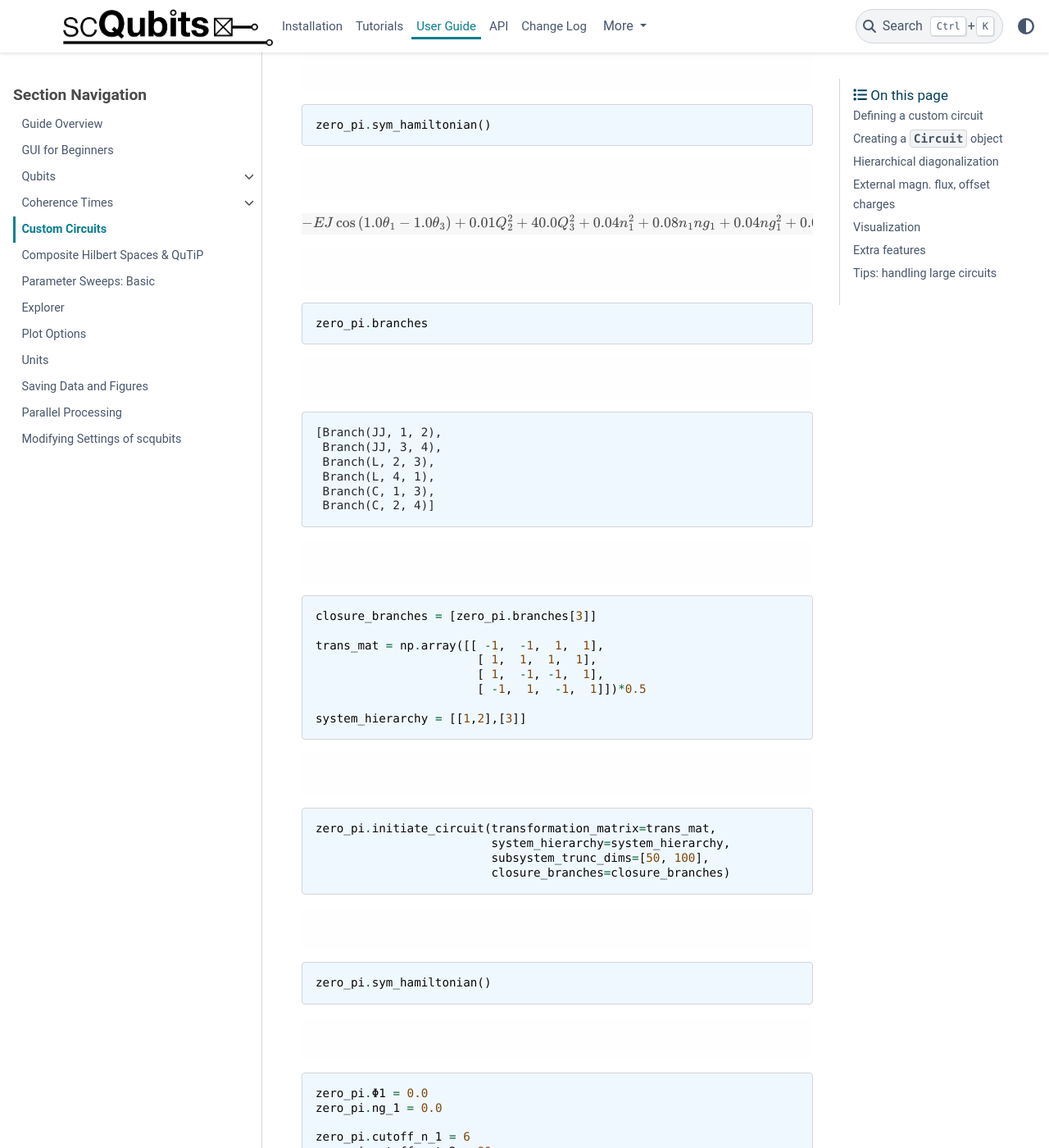
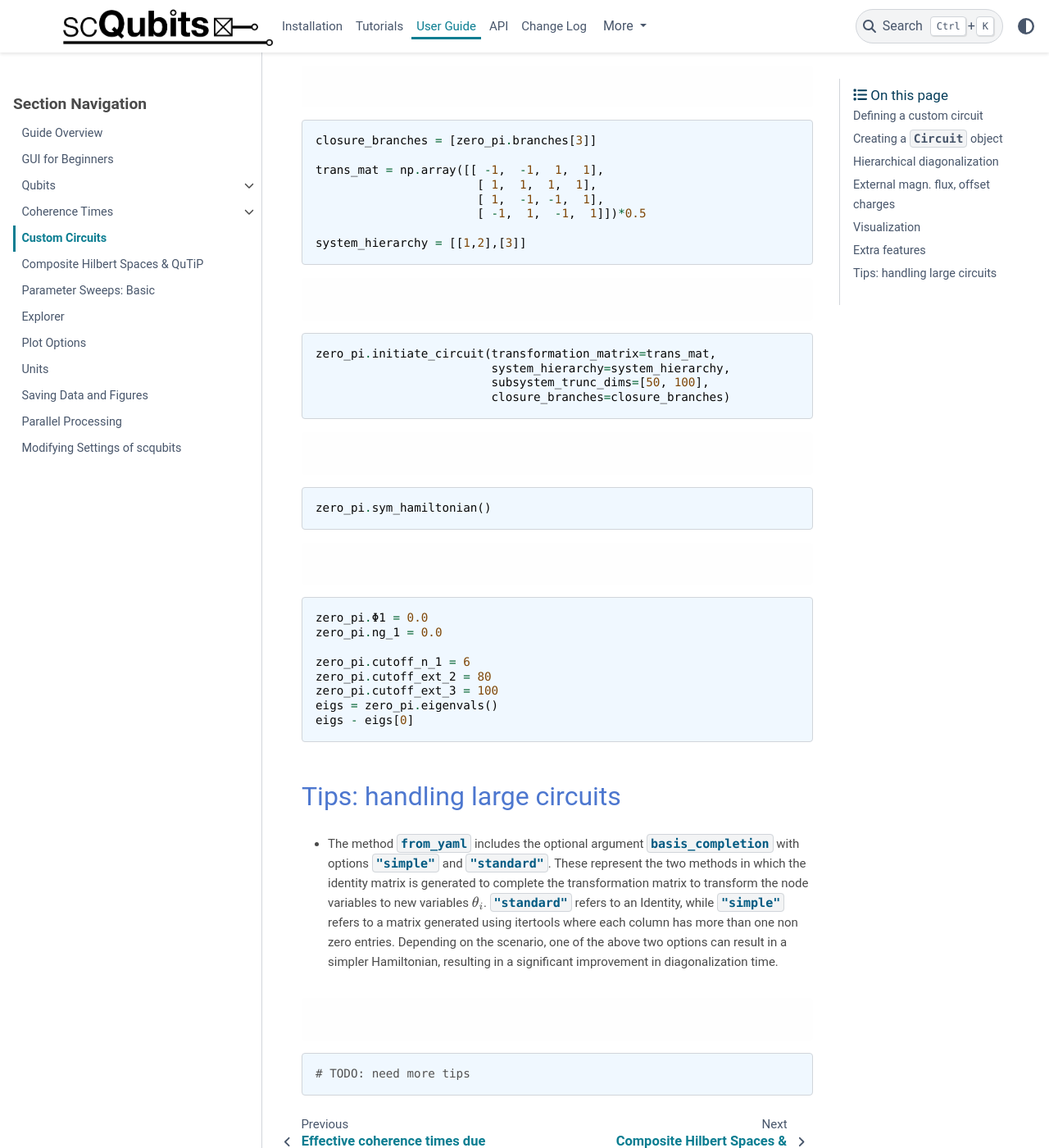
Before and after one commit to scqubits/scqubits-doc, a Sphinx documentation site: the page built from docs/source/guide/ipynb/custom_circuit.ipynb, in a window 1280 px wide and 1400 px high, scrolled down 9082 px. Shown: the whole window at 82% size. Built offline with Sphinx 7.4.7 and the PyData theme 0.15.4, drawn with Linux system fonts in a browser that asks for light colours; pages that are not in the unit, such as notebooks, are missing from menus; some of the changed text lies outside the part shown.

Commit message:
remove notebook output cells; css: p adjust

```diff
--- a/docs/source/_static/theme_overrides.css
+++ b/docs/source/_static/theme_overrides.css
@@ -170,7 +170,7 @@ body {
 }
 
 address, dl, ol, ul {
-	margin-bottom: 3rem;
+	margin-bottom: 2rem;
 }
 
 .sig {
@@ -203,3 +203,8 @@ div.nbinput.container div.prompt pre, div.nboutput.container div.prompt pre {
 	/* font-weight: 500; */
 	font-size: 17px;
 }
+
+p {
+	margin-bottom: 0.6rem;
+	margin-top: 0.7rem;
+}
```
Also changed, not shown: docs/source/guide/ipynb/custom_circuit.ipynb.
